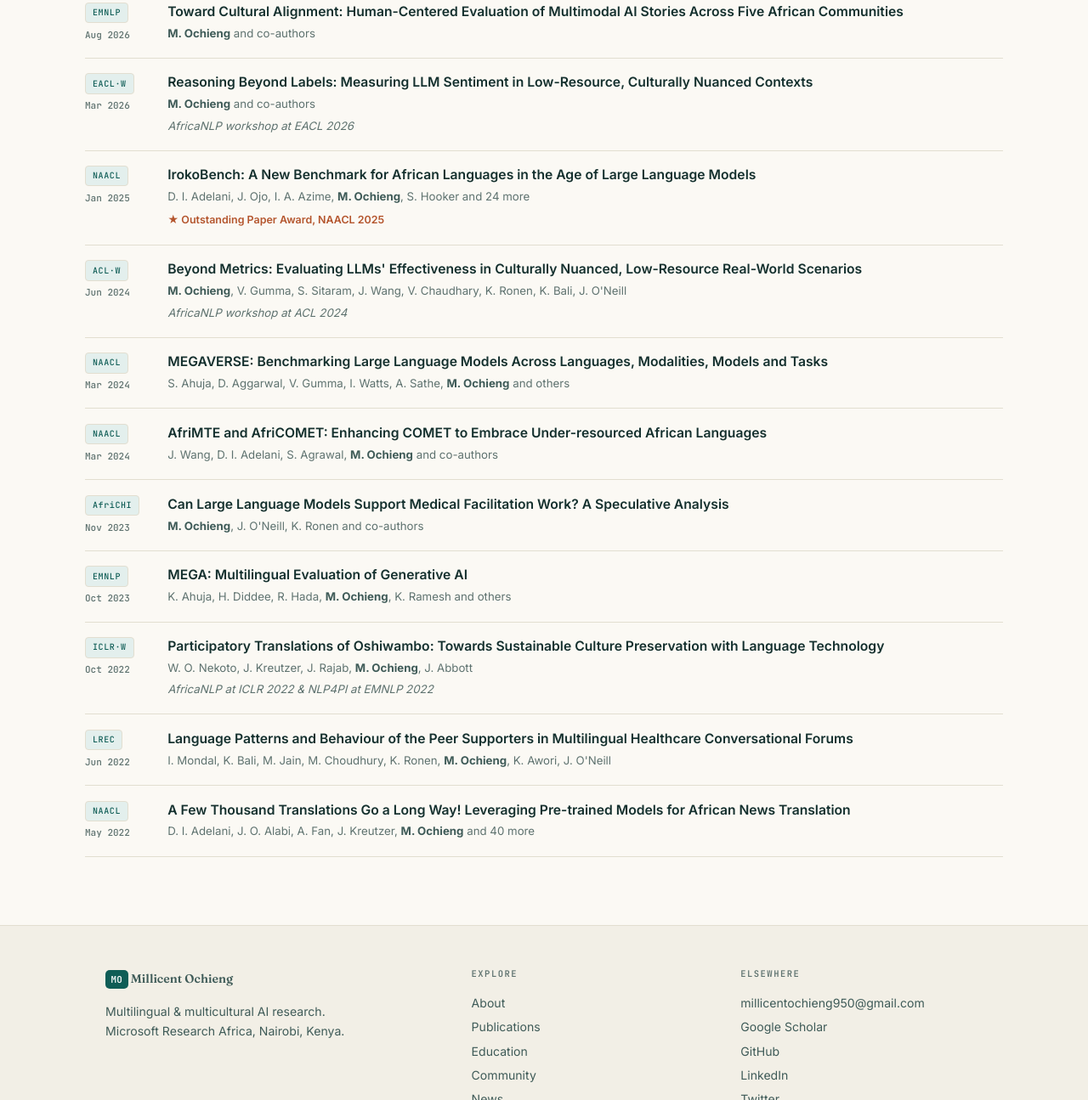
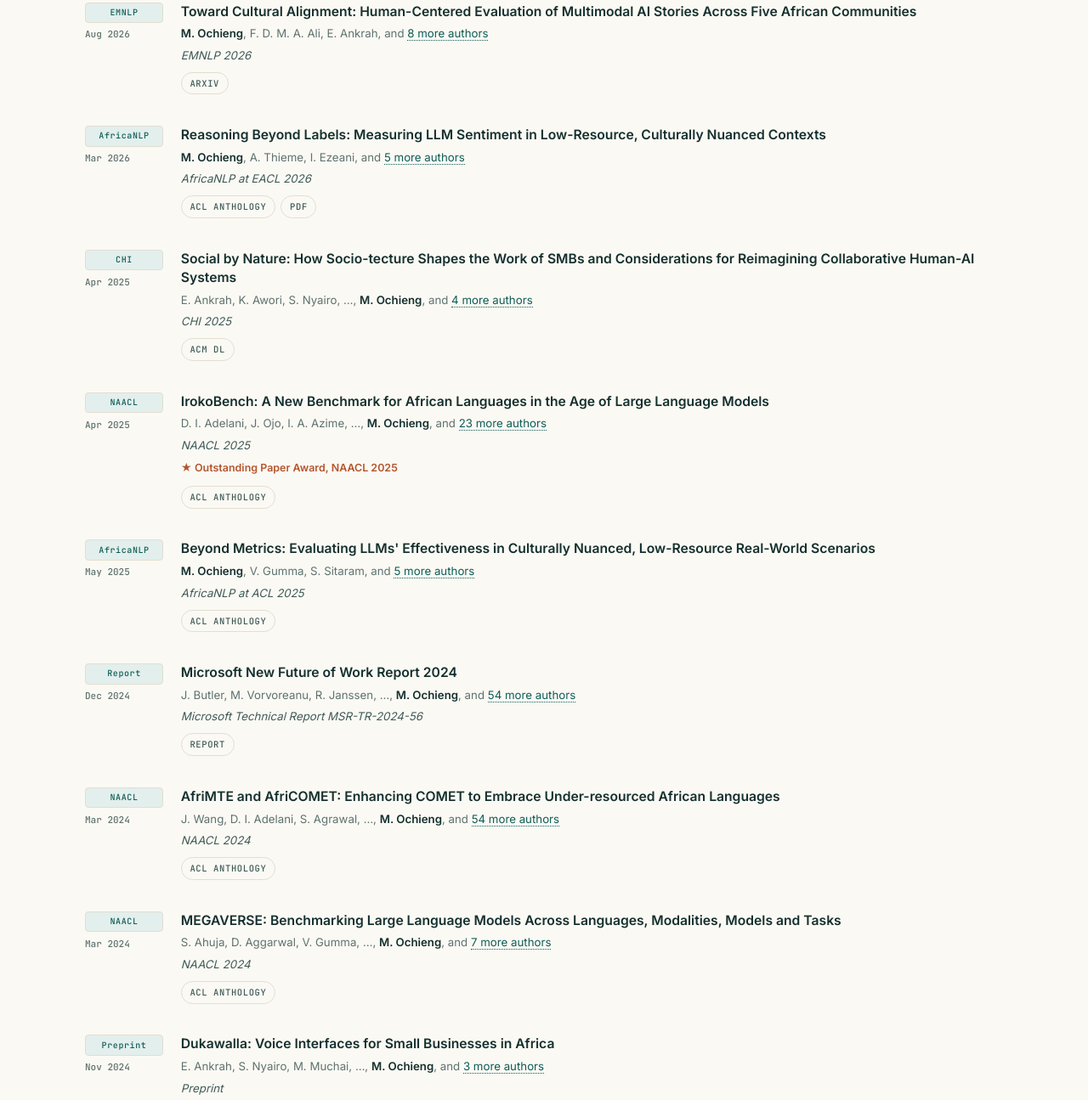
Before and after one commit to millicentochieng/millicentochieng.github.io, a website: page src/pages/publications.html in a window 1280 px wide. Shown: the part 428-1723 px from the top of the page at 85% size. Drawn offline with Linux system fonts and the light colour scheme.

Commit message:
Add all publications

```diff
--- a/src/css/tokens.css
+++ b/src/css/tokens.css
@@ -161,17 +161,28 @@ img { max-width: 100%; display: block; }
 .prose h2 { font-family: var(--font-display); font-size: 1.5rem; margin: 2.2rem 0 .8rem; }
 
 /* ---------- publications ---------- */
-.pubs { list-style: none; margin: 2rem 0 0; padding: 0; border-top: 1px solid var(--line); }
-.pub { display: grid; grid-template-columns: 78px 1fr; gap: 1.2rem; padding: 1.1rem 0; border-bottom: 1px solid var(--line); }
+.pubs { list-style: none; margin: 2rem 0 0; padding: 0; }
+.pub { display: grid; grid-template-columns: 92px 1fr; gap: 1.3rem; padding: 1.15rem 0; }
 .pub-venue { display: flex; flex-direction: column; gap: .35rem; align-items: flex-start; }
+.pub-venue .tag { width: 100%; text-align: center; }
 .pub-year { font-family: var(--font-mono); font-size: 11px; color: var(--ink-3); font-variant-numeric: tabular-nums; }
 .pub-title { font-size: .98rem; font-weight: 600; color: var(--ink); line-height: 1.4; margin: 0; }
-.pub-title a { text-decoration: none; }
+.pub-title a { text-decoration: none; color: inherit; }
 .pub-title a:hover { color: var(--accent); }
-.pub-authors { font-size: .83rem; color: var(--ink-3); margin: .25rem 0 0; }
-.pub-authors b { color: var(--ink-2); }
+.pub-authors { font-size: .83rem; color: var(--ink-3); margin: .3rem 0 0; line-height: 1.55; }
+.pub-authors b { color: var(--ink); font-weight: 600; }
+.more-authors { color: var(--accent); cursor: pointer; border-bottom: 1px dotted var(--accent); }
+.more-authors:hover { color: var(--ink); border-bottom-color: var(--ink); }
+.pub-periodical { font-size: .83rem; color: var(--ink-2); margin: .3rem 0 0; font-style: italic; }
 .pub-award { display: inline-block; margin-top: .4rem; font-size: .78rem; font-weight: 600; color: var(--copper); }
-@media (max-width: 640px) { .pub { grid-template-columns: 1fr; gap: .5rem; } .pub-venue { flex-direction: row; align-items: center; gap: .5rem; } }
+.pub-links { display: flex; flex-wrap: wrap; gap: .4rem; margin-top: .55rem; }
+.pub-links a { font-family: var(--font-mono); font-size: 10.5px; letter-spacing: .06em; text-transform: uppercase; color: var(--ink-2); border: 1px solid var(--line); border-radius: 999px; padding: .25rem .6rem; text-decoration: none; transition: border-color .15s, color .15s; }
+.pub-links a:hover { color: var(--accent); border-color: var(--accent); }
+@media (max-width: 640px) {
+  .pub { grid-template-columns: 1fr; gap: .5rem; }
+  .pub-venue { flex-direction: row; align-items: center; gap: .55rem; }
+  .pub-venue .tag { width: auto; }
+}
 
 /* ---------- timeline ---------- */
 .timeline { list-style: none; margin: 2rem 0 0; padding: 0 0 0 1.4rem; border-left: 1px solid var(--line); }
--- a/src/data/publications.json
+++ b/src/data/publications.json
@@ -1,13 +1,543 @@
 [
-  {"year":2026,"date":"Aug 2026","venue":"EMNLP","title":"Toward Cultural Alignment: Human-Centered Evaluation of Multimodal AI Stories Across Five African Communities","authors":"<b>M. Ochieng</b> and co-authors","url":"","award":""},
-  {"year":2026,"date":"Mar 2026","venue":"EACL·W","title":"Reasoning Beyond Labels: Measuring LLM Sentiment in Low-Resource, Culturally Nuanced Contexts","authors":"<b>M. Ochieng</b> and co-authors","url":"https://arxiv.org/abs/2506.02280","award":"","note":"AfricaNLP workshop at EACL 2026"},
-  {"year":2025,"date":"Jan 2025","venue":"NAACL","title":"IrokoBench: A New Benchmark for African Languages in the Age of Large Language Models","authors":"D. I. Adelani, J. Ojo, I. A. Azime, <b>M. Ochieng</b>, S. Hooker and 24 more","url":"https://aclanthology.org/2025.naacl-long.139/","award":"★ Outstanding Paper Award, NAACL 2025"},
-  {"year":2024,"date":"Jun 2024","venue":"ACL·W","title":"Beyond Metrics: Evaluating LLMs' Effectiveness in Culturally Nuanced, Low-Resource Real-World Scenarios","authors":"<b>M. Ochieng</b>, V. Gumma, S. Sitaram, J. Wang, V. Chaudhary, K. Ronen, K. Bali, J. O'Neill","url":"https://arxiv.org/abs/2406.00343","award":"","note":"AfricaNLP workshop at ACL 2024"},
-  {"year":2024,"date":"Mar 2024","venue":"NAACL","title":"MEGAVERSE: Benchmarking Large Language Models Across Languages, Modalities, Models and Tasks","authors":"S. Ahuja, D. Aggarwal, V. Gumma, I. Watts, A. Sathe, <b>M. Ochieng</b> and others","url":"https://aclanthology.org/2024.naacl-long.143/","award":""},
-  {"year":2024,"date":"Mar 2024","venue":"NAACL","title":"AfriMTE and AfriCOMET: Enhancing COMET to Embrace Under-resourced African Languages","authors":"J. Wang, D. I. Adelani, S. Agrawal, <b>M. Ochieng</b> and co-authors","url":"https://aclanthology.org/2024.naacl-long.334/","award":""},
-  {"year":2023,"date":"Nov 2023","venue":"AfriCHI","title":"Can Large Language Models Support Medical Facilitation Work? A Speculative Analysis","authors":"<b>M. Ochieng</b>, J. O'Neill, K. Ronen and co-authors","url":"","award":""},
-  {"year":2023,"date":"Oct 2023","venue":"EMNLP","title":"MEGA: Multilingual Evaluation of Generative AI","authors":"K. Ahuja, H. Diddee, R. Hada, <b>M. Ochieng</b>, K. Ramesh and others","url":"https://aclanthology.org/2023.emnlp-main.258/","award":""},
-  {"year":2022,"date":"Oct 2022","venue":"ICLR·W","title":"Participatory Translations of Oshiwambo: Towards Sustainable Culture Preservation with Language Technology","authors":"W. O. Nekoto, J. Kreutzer, J. Rajab, <b>M. Ochieng</b>, J. Abbott","url":"","award":"","note":"AfricaNLP at ICLR 2022 & NLP4PI at EMNLP 2022"},
-  {"year":2022,"date":"Jun 2022","venue":"LREC","title":"Language Patterns and Behaviour of the Peer Supporters in Multilingual Healthcare Conversational Forums","authors":"I. Mondal, K. Bali, M. Jain, M. Choudhury, K. Ronen, <b>M. Ochieng</b>, K. Awori, J. O'Neill","url":"https://www.microsoft.com/en-us/research/publication/language-patterns-and-behaviour-of-the-peer-supporters-in-multilingual-healthcare-conversational-forums/","award":""},
-  {"year":2022,"date":"May 2022","venue":"NAACL","title":"A Few Thousand Translations Go a Long Way! Leveraging Pre-trained Models for African News Translation","authors":"D. I. Adelani, J. O. Alabi, A. Fan, J. Kreutzer, <b>M. Ochieng</b> and 40 more","url":"https://arxiv.org/pdf/2205.02022.pdf","award":""}
+ {
+  "year": 2026,
+  "date": "Aug 2026",
+  "venue": "EMNLP",
+  "periodical": "EMNLP 2026",
+  "title": "Toward Cultural Alignment: Human-Centered Evaluation of Multimodal AI Stories Across Five African Communities",
+  "authors": [
+   "M. Ochieng",
+   "F. D. M. A. Ali",
+   "E. Ankrah",
+   "N. G. Abdulhamid",
+   "M. Boyd",
+   "S. Nyairo",
+   "M. Muchai",
+   "S. C. Maina",
+   "A. Vashistha",
+   "A. Thieme",
+   "J. O'Neill"
+  ],
+  "url": "https://arxiv.org/abs/2608.29209",
+  "links": [
+   {
+    "label": "arXiv",
+    "url": "https://arxiv.org/abs/2608.29209"
+   }
+  ],
+  "award": ""
+ },
+ {
+  "year": 2026,
+  "date": "Mar 2026",
+  "venue": "AfricaNLP",
+  "periodical": "AfricaNLP at EACL 2026",
+  "title": "Reasoning Beyond Labels: Measuring LLM Sentiment in Low-Resource, Culturally Nuanced Contexts",
+  "authors": [
+   "M. Ochieng",
+   "A. Thieme",
+   "I. Ezeani",
+   "R. Ueno",
+   "S. C. Maina",
+   "K. Ronen",
+   "J. González",
+   "J. O'Neill"
+  ],
+  "url": "https://aclanthology.org/2026.africanlp-main.7/",
+  "links": [
+   {
+    "label": "ACL Anthology",
+    "url": "https://aclanthology.org/2026.africanlp-main.7/"
+   },
+   {
+    "label": "PDF",
+    "url": "https://aclanthology.org/2026.africanlp-main.7.pdf"
+   }
+  ],
+  "award": ""
+ },
+ {
+  "year": 2025,
+  "date": "Apr 2025",
+  "venue": "CHI",
+  "periodical": "CHI 2025",
+  "title": "Social by Nature: How Socio-tecture Shapes the Work of SMBs and Considerations for Reimagining Collaborative Human-AI Systems",
+  "authors": [
+   "E. Ankrah",
+   "K. Awori",
+   "S. Nyairo",
+   "M. Muchai",
+   "M. Ochieng",
+   "M. Kariuki",
+   "G. R. Hayes",
+   "J. O'Neill"
+  ],
+  "url": "https://doi.org/10.1145/3706598.3715019",
+  "links": [
+   {
+    "label": "ACM DL",
+    "url": "https://doi.org/10.1145/3706598.3715019"
+   }
+  ],
+  "award": ""
+ },
+ {
+  "year": 2025,
+  "date": "Apr 2025",
+  "venue": "NAACL",
+  "periodical": "NAACL 2025",
+  "title": "IrokoBench: A New Benchmark for African Languages in the Age of Large Language Models",
+  "authors": [
+   "D. I. Adelani",
+   "J. Ojo",
+   "I. A. Azime",
+   "J. Y. Zhuang",
+   "J. O. Alabi",
+   "X. He",
+   "M. Ochieng",
+   "S. Hooker",
+   "A. Bukula",
+   "E. A. Lee",
+   "C. Chukwuneke",
+   "H. Buzaaba",
+   "B. Sibanda",
+   "G. Kalipe",
+   "J. Mukiibi",
+   "S. Kabongo",
+   "F. Yuehgoh",
+   "M. Setaka",
+   "L. Ndolela",
+   "N. Odu",
+   "R. Mabuya",
+   "S. H. Muhammad",
+   "S. Osei",
+   "S. Samb",
+   "T. K. Guge",
+   "T. V. Sherman",
+   "P. Stenetorp"
+  ],
+  "url": "https://aclanthology.org/2025.naacl-long.139/",
+  "links": [
+   {
+    "label": "ACL Anthology",
+    "url": "https://aclanthology.org/2025.naacl-long.139/"
+   }
+  ],
+  "award": "Outstanding Paper Award, NAACL 2025"
+ },
+ {
+  "year": 2025,
+  "date": "May 2025",
+  "venue": "AfricaNLP",
+  "periodical": "AfricaNLP at ACL 2025",
+  "title": "Beyond Metrics: Evaluating LLMs' Effectiveness in Culturally Nuanced, Low-Resource Real-World Scenarios",
+  "authors": [
+   "M. Ochieng",
+   "V. Gumma",
+   "S. Sitaram",
+   "J. Wang",
+   "V. Chaudhary",
+   "K. Ronen",
+   "K. Bali",
+   "J. O'Neill"
+  ],
+  "url": "https://aclanthology.org/2025.africanlp-1.33/",
+  "links": [
+   {
+    "label": "ACL Anthology",
+    "url": "https://aclanthology.org/2025.africanlp-1.33/"
+   }
+  ],
+  "award": ""
+ },
+ {
+  "year": 2024,
+  "date": "Dec 2024",
+  "venue": "Report",
+  "periodical": "Microsoft Technical Report MSR-TR-2024-56",
+  "title": "Microsoft New Future of Work Report 2024",
+  "authors": [
+   "J. Butler",
+   "M. Vorvoreanu",
+   "R. Janssen",
+   "A. Sellen",
+   "N. Immorlica",
+   "A. Troy",
+   "A. Sarkar",
+   "A. Farach",
+   "A. Chouldechova",
+   "A. Olteanu",
+   "A. Cambon",
+   "A. Radhakrishna",
+   "A. Roseway",
+   "B. Zorn",
+   "B. Hecht",
+   "D. G. Goldstein",
+   "D. Joshi",
+   "E. Cutrell",
+   "E. Kiciman",
+   "G. Ramos",
+   "G. Soares",
+   "H. Wallach",
+   "I. Drosos",
+   "J. W. (johnwilliams)",
+   "J. O'Neill",
+   "J. Hofman",
+   "J. Teevan",
+   "J. Hernandez",
+   "J. W. Vaughan",
+   "J. Suh",
+   "J. Tang",
+   "J. Edwards",
+   "K. Bali",
+   "K. Inkpen",
+   "K. Madhavan",
+   "L. Bulman",
+   "L. Reicherts",
+   "L. Tankelevitch",
+   "L. Yang",
+   "M. Mott",
+   "M. Ochieng",
+   "M. Muchai",
+   "N. Baym",
+   "N. Abdulhamid",
+   "N. Marquardt",
+   "K. Hinckley",
+   "M. Bentley",
+   "D. Brown",
+   "H. Romat",
+   "N. H. Riche",
+   "S. Maina",
+   "S. Iqbal",
+   "S. Lindley",
+   "S. Nyairo",
+   "S. L. Blodgett",
+   "S. Gulwani",
+   "S. Sitaram",
+   "V. Le"
+  ],
+  "url": "https://www.microsoft.com/en-us/research/publication/microsoft-new-future-of-work-report-2024/",
+  "links": [
+   {
+    "label": "Report",
+    "url": "https://www.microsoft.com/en-us/research/publication/microsoft-new-future-of-work-report-2024/"
+   }
+  ],
+  "award": ""
+ },
+ {
+  "year": 2024,
+  "date": "Mar 2024",
+  "venue": "NAACL",
+  "periodical": "NAACL 2024",
+  "title": "AfriMTE and AfriCOMET: Enhancing COMET to Embrace Under-resourced African Languages",
+  "authors": [
+   "J. Wang",
+   "D. I. Adelani",
+   "S. Agrawal",
+   "M. Masiak",
+   "R. Rei",
+   "E. Briakou",
+   "M. Carpuat",
+   "X. He",
+   "S. Bourhim",
+   "A. Bukula",
+   "M. A. Mohamed",
+   "T. Olatoye",
+   "H. Mokayed",
+   "C. Mwase",
+   "W. Kimotho",
+   "F. Yuehgoh",
+   "A. Aremu",
+   "J. Ojo",
+   "S. H. Muhammad",
+   "S. Osei",
+   "A. Omotayo",
+   "C. I. Chukwuneke",
+   "P. Ogayo",
+   "O. Hourrane",
+   "S. E. ANIGRI",
+   "L. Ndolela",
+   "T. Mangwana",
+   "S. A. Mohamed",
+   "H. Ayinde",
+   "O. O. Awoyomi",
+   "L. Alkhaled",
+   "S. S. al-Azzawi",
+   "N. A. Etori",
+   "M. Ochieng",
+   "C. Siro",
+   "N. Kiragu",
+   "E. Muchiri",
+   "W. Kimotho",
+   "T. S. Sakayo",
+   "L. N. M. Wamba",
+   "D. Abolade",
+   "S. Ajao",
+   "T. Adewumi",
+   "I. Shode",
+   "R. S. Macharm",
+   "R. N. Iro",
+   "S. S. Abdullahi",
+   "S. E. Moore",
+   "B. Opoku",
+   "Z. Akinjobi",
+   "A. Afolabi",
+   "N. C. Obiefuna",
+   "O. Ogbu",
+   "S. B. Ochieng'",
+   "V. A. Otiende",
+   "C. E. MBONU",
+   "Y. Lu",
+   "P. Stenetorp"
+  ],
+  "url": "https://aclanthology.org/2024.naacl-long.334/",
+  "links": [
+   {
+    "label": "ACL Anthology",
+    "url": "https://aclanthology.org/2024.naacl-long.334/"
+   }
+  ],
+  "award": ""
+ },
+ {
+  "year": 2024,
+  "date": "Mar 2024",
+  "venue": "NAACL",
+  "periodical": "NAACL 2024",
+  "title": "MEGAVERSE: Benchmarking Large Language Models Across Languages, Modalities, Models and Tasks",
+  "authors": [
+   "S. Ahuja",
+   "D. Aggarwal",
+   "V. Gumma",
+   "I. Watts",
+   "A. Sathe",
+   "M. Ochieng",
+   "R. Hada",
+   "P. Jain",
+   "M. Ahmed",
+   "K. Bali",
+   "S. Sitaram"
+  ],
+  "url": "https://aclanthology.org/2024.naacl-long.143/",
+  "links": [
+   {
+    "label": "ACL Anthology",
+    "url": "https://aclanthology.org/2024.naacl-long.143/"
+   }
+  ],
+  "award": ""
+ },
+ {
+  "year": 2024,
+  "date": "Nov 2024",
+  "venue": "Preprint",
+  "periodical": "Preprint",
+  "title": "Dukawalla: Voice Interfaces for Small Businesses in Africa",
+  "authors": [
+   "E. Ankrah",
+   "S. Nyairo",
+   "M. Muchai",
+   "K. Awori",
+   "M. Ochieng",
+   "M. Kariuki",
+   "J. O'Neill"
+  ],
+  "url": "https://arxiv.org/abs/2505.05170",
+  "links": [
+   {
+    "label": "arXiv",
+    "url": "https://arxiv.org/abs/2505.05170"
+   }
+  ],
+  "award": ""
+ },
+ {
+  "year": 2023,
+  "date": "Nov 2023",
+  "venue": "AfriCHI",
+  "periodical": "AfriCHI 2023",
+  "title": "Can Large Language Models Support Medical Facilitation Work? A Speculative Analysis",
+  "authors": [
+   "N. G. Abdulhamid",
+   "M. Ochieng",
+   "K. Bali",
+   "E. Ankrah",
+   "N. Karusala",
+   "K. Ronen",
+   "J. O'Neill"
+  ],
+  "url": "https://doi.org/10.1145/3628096.3628752",
+  "links": [
+   {
+    "label": "ACM DL",
+    "url": "https://doi.org/10.1145/3628096.3628752"
+   }
+  ],
+  "award": ""
+ },
+ {
+  "year": 2023,
+  "date": "Oct 2023",
+  "venue": "EMNLP",
+  "periodical": "EMNLP 2023",
+  "title": "MEGA: Multilingual Evaluation of Generative AI",
+  "authors": [
+   "K. Ahuja",
+   "H. Diddee",
+   "R. Hada",
+   "M. Ochieng",
+   "K. Ramesh",
+   "P. Jain",
+   "A. Nambi",
+   "T. Ganu",
+   "S. Segal",
+   "M. Ahmed",
+   "K. Bali",
+   "S. Sitaram"
+  ],
+  "url": "https://aclanthology.org/2023.emnlp-main.258/",
+  "links": [
+   {
+    "label": "ACL Anthology",
+    "url": "https://aclanthology.org/2023.emnlp-main.258/"
+   },
+   {
+    "label": "Code",
+    "url": "https://github.com/microsoft/Multilingual-Evaluation-of-Generative-AI-MEGA"
+   }
+  ],
+  "award": ""
+ },
+ {
+  "year": 2023,
+  "date": "Sep 2023",
+  "venue": "ACM JCSS",
+  "periodical": "ACM Journal on Computing and Sustainable Societies, 1(2)",
+  "title": "Evaluation of Dependency Structure for Multivariate Weather Predictors using Copulas",
+  "authors": [
+   "S. C. Maina",
+   "D. Mwigereri",
+   "J. Weyn",
+   "L. Mackey",
+   "M. Ochieng"
+  ],
+  "url": "https://doi.org/10.1145/3616384",
+  "links": [
+   {
+    "label": "ACM DL",
+    "url": "https://doi.org/10.1145/3616384"
+   }
+  ],
+  "award": ""
+ },
+ {
+  "year": 2022,
+  "date": "Apr 2022",
+  "venue": "AfricaNLP",
+  "periodical": "AfricaNLP at ICLR 2022",
+  "title": "Participatory Translations of Oshiwambo: Towards Sustainable Culture Preservation with Language Technology",
+  "authors": [
+   "W. Nekoto",
+   "J. Kreutzer",
+   "J. Rajab",
+   "M. Ochieng",
+   "J. Abbott"
+  ],
+  "url": "https://www.microsoft.com/en-us/research/publication/participatory-translations-of-oshiwambo-towards-sustainable-culture-preservation-with-language-technology/",
+  "links": [
+   {
+    "label": "Abstract",
+    "url": "https://www.microsoft.com/en-us/research/publication/participatory-translations-of-oshiwambo-towards-sustainable-culture-preservation-with-language-technology/"
+   }
+  ],
+  "award": ""
+ },
+ {
+  "year": 2022,
+  "date": "Jun 2022",
+  "venue": "LREC",
+  "periodical": "LREC 2022",
+  "title": "Language Patterns and Behaviour of the Peer Supporters in Multilingual Healthcare Conversational Forums",
+  "authors": [
+   "I. Mondal",
+   "K. Bali",
+   "M. Jain",
+   "M. Choudhury",
+   "K. Ronen",
+   "M. Ochieng",
+   "K. Awori",
+   "J. O'Neill"
+  ],
+  "url": "https://aclanthology.org/2022.lrec-1.102/",
+  "links": [
+   {
+    "label": "ACL Anthology",
+    "url": "https://aclanthology.org/2022.lrec-1.102/"
+   }
+  ],
+  "award": ""
+ },
+ {
+  "year": 2022,
+  "date": "May 2022",
+  "venue": "NAACL",
+  "periodical": "NAACL 2022",
+  "title": "A Few Thousand Translations Go A Long Way! Leveraging Pre-trained Models for African News Translation",
+  "authors": [
+   "D. I. Adelani",
+   "J. O. Alabi",
+   "A. Fan",
+   "J. Kreutzer",
+   "X. Shen",
+   "M. Reid",
+   "D. Ruiter",
+   "D. Klakow",
+   "P. Nabende",
+   "E. Chang",
+   "T. R. Gwadabe",
+   "F. Sackey",
+   "B. F. P. Dossou",
+   "C. C. Emezue",
+   "C. Leong",
+   "M. Beukman",
+   "S. H. Muhammad",
+   "G. D. Jarso",
+   "O. Yousuf",
+   "A. N. Rubungo",
+   "G. Hacheme",
+   "E. P. Wairagala",
+   "M. U. Nasir",
+   "B. A. Ajibade",
+   "T. O. Ajayi",
+   "Y. W. Gitau",
+   "J. Abbott",
+   "M. Ahmed",
+   "M. Ochieng",
+   "A. Aremu",
+   "P. Ogayo",
+   "J. Mukiibi",
+   "F. O. Kabore",
+   "G. K. Kalipe",
+   "D. Mbaye",
+   "A. A. Tapo",
+   "V. M. Koagne",
+   "E. Munkoh-Buabeng",
+   "V. Wagner",
+   "I. Abdulmumin",
+   "A. Awokoya",
+   "H. Buzaaba",
+   "B. Sibanda",
+   "A. Bukula",
+   "S. Manthalu"
+  ],
+  "url": "https://aclanthology.org/2022.naacl-main.223/",
+  "links": [
+   {
+    "label": "ACL Anthology",
+    "url": "https://aclanthology.org/2022.naacl-main.223/"
+   }
+  ],
+  "award": ""
+ }
 ]
--- a/src/pages/publications.html
+++ b/src/pages/publications.html
@@ -46,18 +46,48 @@
           const venues = ["All", ...new Set(all.map((p) => p.venue))];
           let active = "All";
 
+          const ME = /Ochieng$/;
+          const esc = (t) =>
+            String(t).replace(/[&<>"]/g, (c) => ({ "&": "&amp;", "<": "&lt;", ">": "&gt;", '"': "&quot;" }[c]));
+          const name = (a) => (ME.test(a) ? `<b>${esc(a)}</b>` : esc(a));
+
+          function authorHTML(authors) {
+            if (authors.length <= 4) return authors.map(name).join(", ");
+            const head = authors.slice(0, 3);
+            const rest = authors.slice(3);
+            const meIdx = authors.findIndex((a) => ME.test(a));
+            let shown = head.map(name).join(", ");
+            let hidden = rest.length;
+            if (meIdx > 2) {
+              shown += `, &hellip;, ${name(authors[meIdx])}`;
+              hidden -= 1;
+            }
+            if (hidden <= 0) return shown;
+            const label = `${hidden} more author${hidden === 1 ? "" : "s"}`;
+            return `${shown}, and <span class="more-authors" role="button" tabindex="0"
+              data-rest="${esc(rest.map(name).join(", ")).replace(/"/g, "&quot;")}"
+              data-label="${label}" title="click to view all authors">${label}</span>`;
+          }
+
           function draw() {
             const rows = active === "All" ? all : all.filter((p) => p.venue === active);
             list.innerHTML = rows
               .map(
                 (p) => `
               <li class="pub">
-                <div class="pub-venue"><span class="tag">${p.venue}</span><span class="pub-year">${p.date}</span></div>
+                <div class="pub-venue"><span class="tag">${esc(p.venue)}</span><span class="pub-year">${esc(p.date)}</span></div>
                 <div>
-                  <p class="pub-title">${p.url ? `<a href="${p.url}">${p.title}</a>` : p.title}</p>
-                  <p class="pub-authors">${p.authors}</p>
-                  ${p.note ? `<p class="pub-authors" style="font-style:italic">${p.note}</p>` : ""}
-                  ${p.award ? `<span class="pub-award">${p.award}</span>` : ""}
+                  <p class="pub-title">${p.url ? `<a href="${p.url}">${esc(p.title)}</a>` : esc(p.title)}</p>
+                  <p class="pub-authors">${authorHTML(p.authors)}</p>
+                  <p class="pub-periodical">${esc(p.periodical)}</p>
+                  ${p.award ? `<span class="pub-award">&#9733; ${esc(p.award)}</span>` : ""}
+                  ${
+                    p.links && p.links.length
+                      ? `<span class="pub-links">${p.links
+                          .map((l) => `<a href="${l.url}" rel="noopener" target="_blank">${esc(l.label)}</a>`)
+                          .join("")}</span>`
+                      : ""
+                  }
                 </div>
               </li>`
               )
@@ -65,6 +95,24 @@
             document.getElementById("count").textContent =
               rows.length + (rows.length === 1 ? " paper" : " papers");
           }
+
+          function toggleAuthors(el) {
+            const rest = el.dataset.rest;
+            el.dataset.rest = el.textContent === el.dataset.label ? rest : rest;
+            if (el.textContent === el.dataset.label) {
+              el.innerHTML = rest;
+              el.classList.remove("more-authors");
+            }
+          }
+          list.addEventListener("click", (e) => {
+            const el = e.target.closest(".more-authors");
+            if (el) toggleAuthors(el);
+          });
+          list.addEventListener("keydown", (e) => {
+            if (e.key !== "Enter" && e.key !== " ") return;
+            const el = e.target.closest(".more-authors");
+            if (el) { e.preventDefault(); toggleAuthors(el); }
+          });
 
           filters.innerHTML = venues
             .map((v) => `<button class="pill" data-v="${v}" aria-pressed="${v === active}">${v}</button>`)
```
Also changed, not shown: src/pages/index.html (+15 -17 lines).
